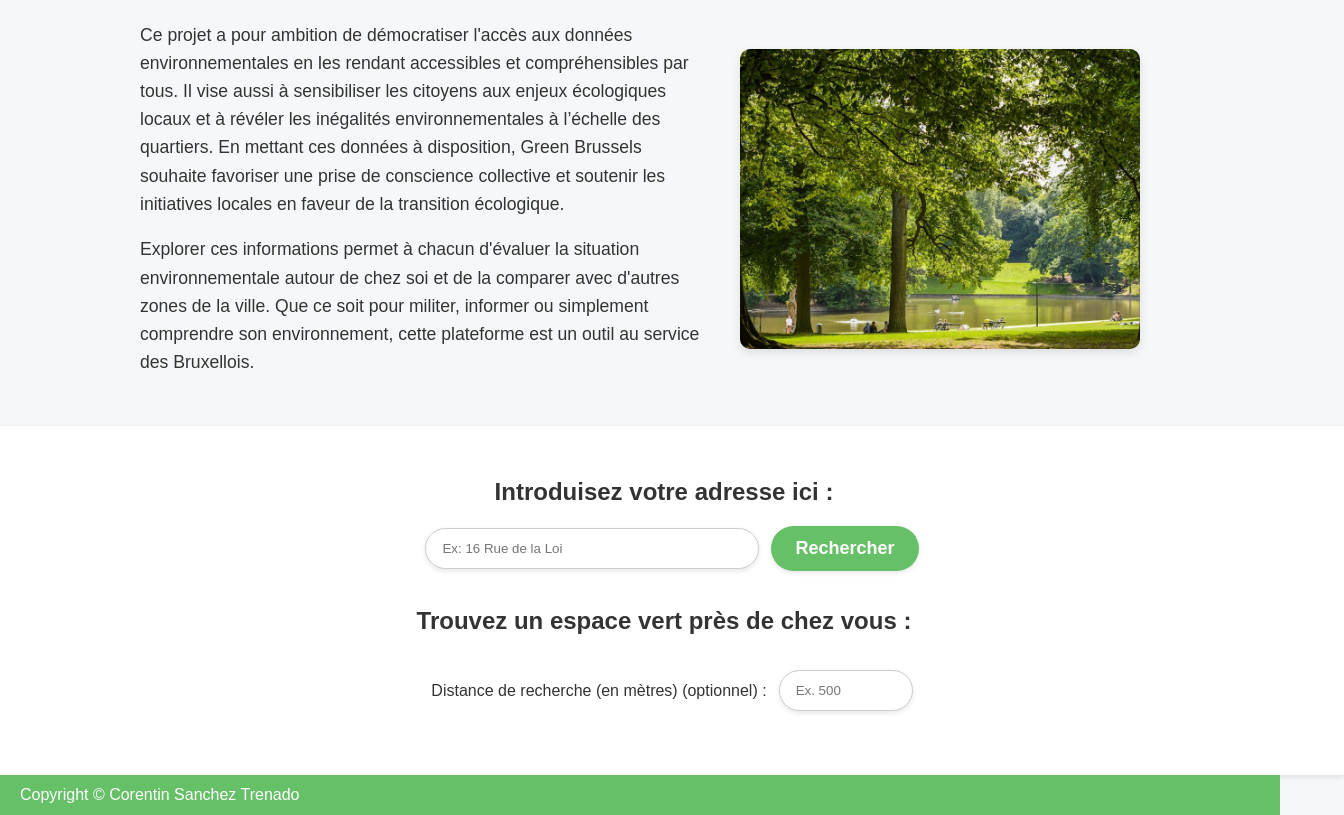
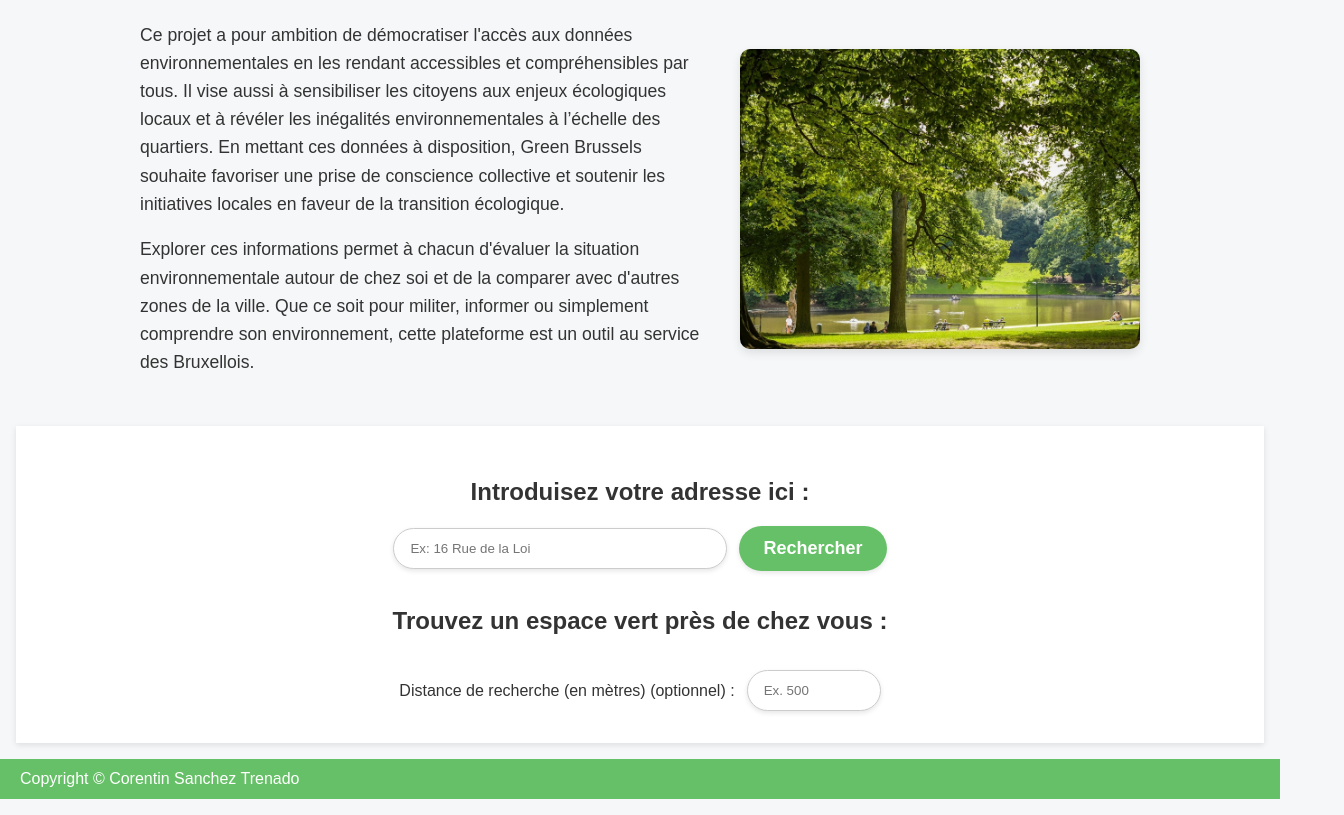
Before and after one commit to Sanchez-C/green_bxl_geoportal, a website: page public/index.html in a window 1280 px wide. Shown: the part 487-1302 px from the top of the page, 1344 px wide, since content can reach past the window. Drawn offline with Linux system fonts and the light colour scheme.

Commit message:
Update style-index.css

```diff
--- a/public/resources/style-index.css
+++ b/public/resources/style-index.css
@@ -1,6 +1,6 @@
 
 body {
-    overflow-x: hidden;
+
     font-family: Arial, sans-serif;
     margin: 0;
     padding: 0;
@@ -179,17 +179,16 @@ header p {
 /* Search section */
 
 .search-section {
-    width: 100%;
+    max-width: 100%;
     background-color: #ffffff;
     padding: 2rem;
-    padding-bottom: 4rem;
+    margin: 1rem;
     text-align: center;
     box-shadow: 0 2px 6px rgba(0, 0, 0, 0.1);
 }
 
 .search-section h2 {
     font-size: 1.5rem;
-    margin-right: 1rem;
 }
 
 #searchForm {
@@ -207,6 +206,7 @@ header p {
 
 .search-row,
 .distance-row {
+    max-width: 100%;
     display: flex;
     flex-wrap: wrap;
     align-items: center;
```
